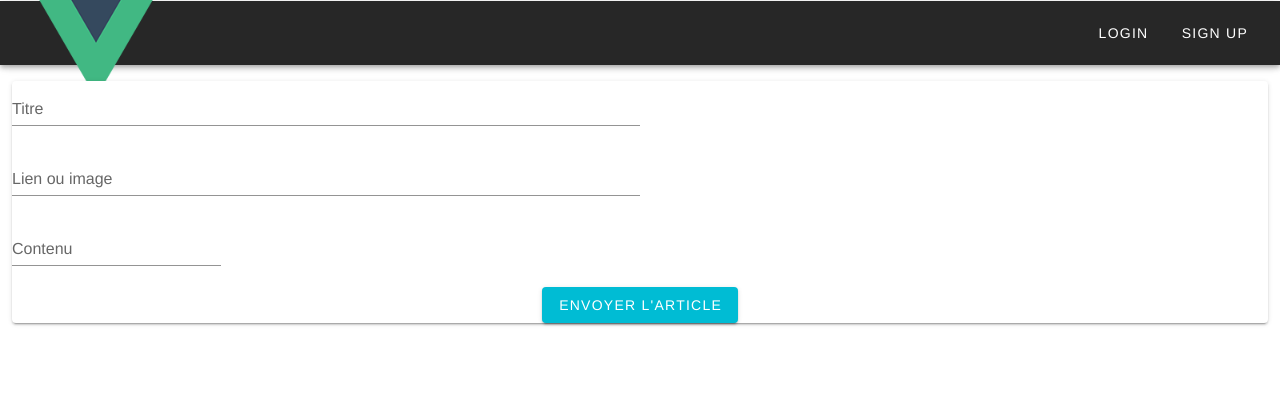
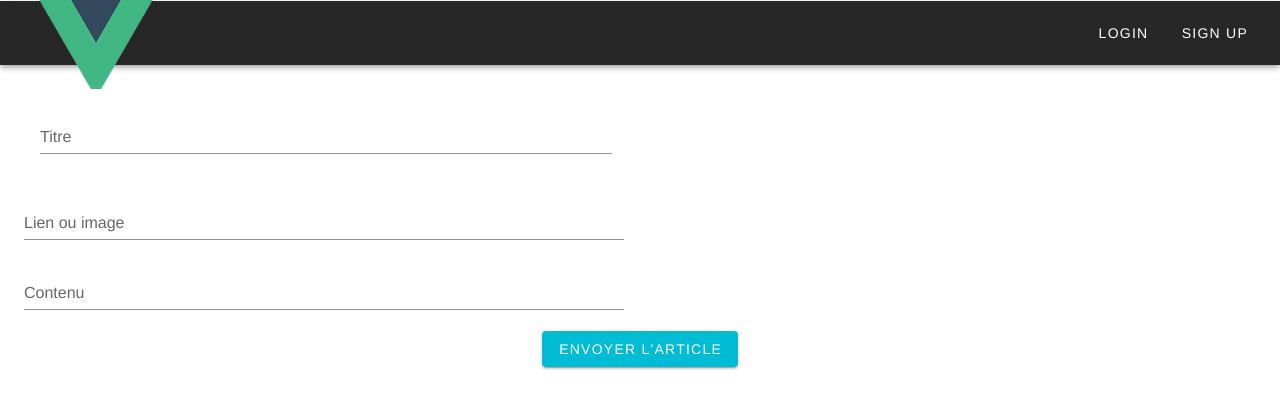
Before and after one commit to samdedi24/P7_Raymond_Samuel, a Vue app in the folder frontend/vue-cli-gpm/: page /add in a window 1280 px wide. Shown: the top 408 px of the page. Built offline with nearby package versions, Linux system fonts and the light colour scheme.

Commit message:
up and fix

```diff
--- a/frontend/vue-cli-gpm/src/components/Account.vue
+++ b/frontend/vue-cli-gpm/src/components/Account.vue
@@ -240,6 +240,9 @@ export default {
   margin-top: 2em;
   margin-bottom: 4em;
 }
+.profil-title {
+  padding: 0;
+}
 .profil-top {
   display: flex;
   justify-content: space-between;
@@ -249,7 +252,4 @@ export default {
   width: 100%;
   margin: auto !important;
 }
-.profil-title {
-  padding: 0;
-}
 </style>
--- a/frontend/vue-cli-gpm/src/components/CreateMessage.vue
+++ b/frontend/vue-cli-gpm/src/components/CreateMessage.vue
@@ -1,28 +1,30 @@
 <template>
-    <div>
-        <v-card>
-            <v-flex xs6>
+    <v-container fluid class="create-container">
+        <v-card flat dense class="d-flex flex-column mx-auto">
+            <v-flex auto xs6>
+                <v-card-title flat dense class="mr-3">
                     <v-text-field
                         label="Titre"
                         required
                         :rules="[required]"
                         v-model="message.title">
                     </v-text-field>
-
+                </v-card-title>
+                <v-card flat class="mr-4">
                     <v-text-field
                         label="Lien ou image"
                         v-model="message.imageUrl">
                     </v-text-field>
-            </v-flex>
-            <v-flex lg2>
+                </v-card>
+                <v-card flat class="mr-4">
                     <v-text-field
                         label="Contenu"
                         required
-                    large
+                        :rules="[required]"
                         v-model="message.message">
                     </v-text-field>
+                </v-card>
                 </v-flex>
-
             <v-btn
                 dark
                 class="cyan"
@@ -30,11 +32,7 @@
                 Envoyer l'article
             </v-btn>
         </v-card>
-
-        <div class="error" v-if="error">
-            {{error}}
-        </div>
-    </div>
+    </v-container>
 </template>
 
 <script>
@@ -69,6 +67,7 @@ export default {
             }
         }
     },
+
 }
 </script>
 
--- a/frontend/vue-cli-gpm/src/components/Posts.vue
+++ b/frontend/vue-cli-gpm/src/components/Posts.vue
@@ -24,14 +24,14 @@
                 >$vuetify.icons.account</v-icon
               >
             </v-avatar>
-            <div class="nom-date mt-3">
+            <div class="mt-3">
               <span class="username text-left ml-5">{{ post.User.username }}</span>
               <span class="date ml-5 text-left">{{
                 post.createdAt | moment("calendar")
               }}</span>
             </div>
           </v-card-title>
-          <div class="post-options">
+          <div>
             <v-tooltip v-if="$store.state.user.id == post.User.id" bottom>
               <template v-slot:activator="{ on, attrs }">
                 <v-btn
@@ -262,13 +262,13 @@ export default {
       this.$router.push(`posts/${id}`);
     },
     onSubmitComment(id) {
-      this.$store.dispatch("getPosts");
+      this.$store.dispatch("getAllPosts");
       this.$store.dispatch("addComment", {
         id: id,
         data: this.data,
       });
       this.data.commentMessage = "";
-      this.$store.dispatch("getPosts");
+      this.$store.dispatch("getAllPosts");
       this.$store.dispatch("getPostById", this.post.id);
     },
     deleteComment(id) {
--- a/frontend/vue-cli-gpm/src/store/store.js
+++ b/frontend/vue-cli-gpm/src/store/store.js
@@ -110,7 +110,7 @@ export default new Vuex.Store({
 
     ADD_COMMENT(state, comment) {
       state.posts = [comment, ...state.posts];
-      state.message = "message comenté";
+      state.message = "message commenté";
     },
     DELETE_COMMENT(state, id) {
       state.posts = [...state.posts.filter((element) => element.id !== id)];
@@ -162,9 +162,9 @@ export default new Vuex.Store({
           commit("UPDATE_ACCOUNT", id, newUser);
         })
         .then (() => {
-          PostsService.getPosts().then((response) => {
+          PostsService.getAllPosts().then((response) => {
           const posts = response.data;
-          commit("GET_POSTS", posts);
+          commit("GET_ALL_POSTS", posts);
         })
       })
     },
@@ -205,9 +205,9 @@ export default new Vuex.Store({
           commit("DELETE_POST", id);
         })
         .then(() => {
-          PostsService.getPosts().then((response) => {
+          PostsService.getAllPosts().then((response) => {
             const posts = response.data;
-            commit("GET_POSTS", posts);
+            commit("GET_ALL_POSTS", posts);
           });
         });
     },
@@ -224,9 +224,9 @@ export default new Vuex.Store({
         commit("ADD_COMMENT", comment);
         })
         .then(() => {
-          PostsService.getPosts().then((response) => {
+          PostsService.getAllPosts().then((response) => {
             const posts = response.data;
-            commit("GET_POSTS", posts);
+            commit("GET_ALL_POSTS", posts);
           });
         });
     },
@@ -237,9 +237,9 @@ export default new Vuex.Store({
           commit("DELETE_COMMENT", id);
         })
         .then(() => {
-          PostsService.getPosts().then((response) => {
+          PostsService.getAllPosts().then((response) => {
             const posts = response.data;
-            commit("GET_POSTS", posts);
+            commit("GET_ALL_POSTS", posts);
           });
         });
     },
```
Lines whose indentation alone changed are shown as unchanged.
